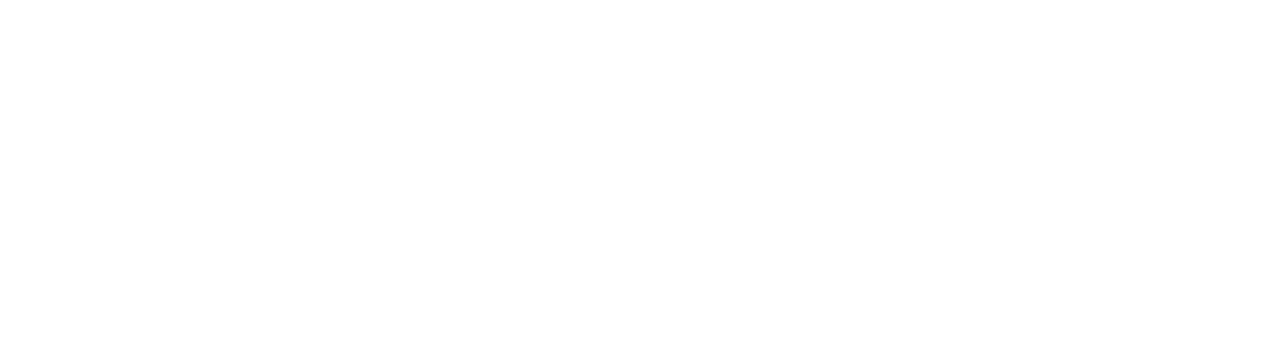
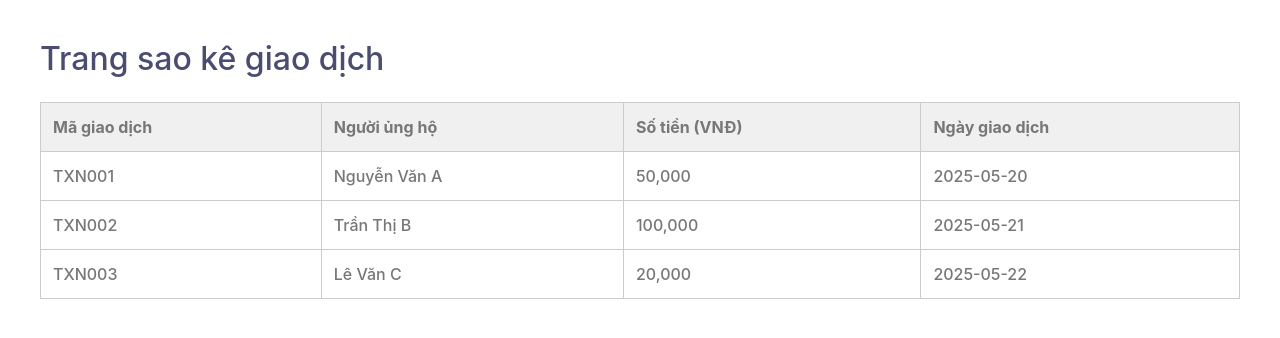
Before and after one commit to Thenamgh/NVC_REACTJS, a React (Create React App) app: page /sao-ke in a window 1280 px wide. Before the commit this address had no page. Shown: the top 338 px of the page. Built offline with nearby package versions, Linux system fonts and the light colour scheme; the HTML template or start-up script is replaced by a standard one.

Commit message:
thêm trang sao kê

```diff
--- a/src/App.jsx
+++ b/src/App.jsx
@@ -4,11 +4,12 @@
 import About from './pages/About'; // Trang giới thiệu
 import Events from './pages/Events'; // Trang sự kiện
 import Donate from './pages/Donate';
+import Contact from './pages/Contact'; // Trang liên hệ
 import QRCodePage from './pages/QRcode';
 import PaymentSuccess from './pages/PaymentSuccess';
-import TipTapEditor from './pages/TipTapEditor';
 import NewsPage from './pages/NewsPage';
-import RichEditor from './pages/RichEditor';
+import SaoKe from './pages/SaoKe'; // sửa đường dẫn nếu bạn để ở thư mục khác
+
 function App() {
   return (
     <Router>
@@ -18,9 +19,11 @@
         <Route path="about" element={<About />} />
         <Route path="/events" element={<Events />} /> {/* Thay thế bằng component chi tiết bài viết */}
         <Route path="/donate" element={<Donate />} />
+        <Route path="/contact" element={<Contact />} />
         <Route path="/qrcode" element={<QRCodePage />} />
         <Route path="/success" element={<PaymentSuccess />} />
-        <Route path="/edit" element={<RichEditor />} />
+        <Route path="/sao-ke" element={<SaoKe />} />
+        {/* <Route path="/edit" element={<RichEditor />} /> */}
       </Routes>
     </Router>
   );
--- a/src/pages/PaymentSuccess.jsx
+++ b/src/pages/PaymentSuccess.jsx
@@ -11,6 +11,13 @@
                 <p style={styles.message}>
                     Cảm ơn bạn đã ủng hộ hành trình của chúng tôi. Khoản đóng góp của bạn đã được ghi nhận.
                 </p>
+                <button
+                    onClick={() => navigate('/sao-ke')}
+                    style={styles.button}
+                >
+                    Đến trang sao kê
+                </button>
+
                 <button
                     onClick={() => navigate('/sao-ke')}
                     style={styles.button}
--- a/src/pages/QRcode.jsx
+++ b/src/pages/QRcode.jsx
@@ -7,7 +7,7 @@
 const QRCodePage = () => {
     const { state } = useLocation();
     const navigate = useNavigate();
-    const [timeLeft, setTimeLeft] = useState(15 * 60); // 15 phút
+    const [timeLeft, setTimeLeft] = useState(1 * 60); // 15 phút
     const [stompClient, setStompClient] = useState(null);
 
     useEffect(() => {
@@ -68,11 +68,11 @@
                 <strong
                     style={{
                         color:
-                            timeLeft > 360
+                            timeLeft > 30
                                 ? 'green'
-                                : timeLeft > 180
-                                ? '#ffc107'
-                                : 'red',
+                                : timeLeft > 30
+                                    ? '#ffc107'
+                                    : 'red',
                     }}
                 >
                     {formatTime(timeLeft)}
--- /dev/null
+++ b/src/pages/SaoKe.jsx
@@ -0,0 +1,54 @@
+import React, { useEffect, useState } from 'react';
+
+const SaoKe = () => {
+    const [transactions, setTransactions] = useState([]);
+
+    useEffect(() => {
+        //Giả lập gọi API lấy danh sách giao dịch
+        setTimeout(() => {
+            setTransactions([
+                { id: 'TXN001', name: 'Nguyễn Văn A', amount: 50000, date: '2025-05-20' },
+                { id: 'TXN002', name: 'Trần Thị B', amount: 100000, date: '2025-05-21' },
+                { id: 'TXN003', name: 'Lê Văn C', amount: 20000, date: '2025-05-22' },
+            ]);
+        }, 1000);
+    }, []);
+
+    return (
+        <div style={{ padding: '40px' }}>
+            <h2>Trang sao kê giao dịch</h2>
+            <table style={{
+                width: '100%',
+                borderCollapse: 'collapse',
+                marginTop: '24px'
+            }}>
+                <thead>
+                    <tr style={{ backgroundColor: '#f0f0f0' }}>
+                        <th style={cellStyle}>Mã giao dịch</th>
+                        <th style={cellStyle}>Người ủng hộ</th>
+                        <th style={cellStyle}>Số tiền (VNĐ)</th>
+                        <th style={cellStyle}>Ngày giao dịch</th>
+                    </tr>
+                </thead>
+                <tbody>
+                    {transactions.map(txn => (
+                        <tr key={txn.id}>
+                            <td style={cellStyle}>{txn.id}</td>
+                            <td style={cellStyle}>{txn.name}</td>
+                            <td style={cellStyle}>{txn.amount.toLocaleString()}</td>
+                            <td style={cellStyle}>{txn.date}</td>
+                        </tr>
+                    ))}
+                </tbody>
+            </table>
+        </div>
+    );
+};
+
+const cellStyle = {
+    padding: '12px',
+    border: '1px solid #ccc',
+    textAlign: 'left'
+};
+
+export default SaoKe;
```
Also changed, not shown: src/extension/ResizableImage.jsx (line endings or trailing spaces).
